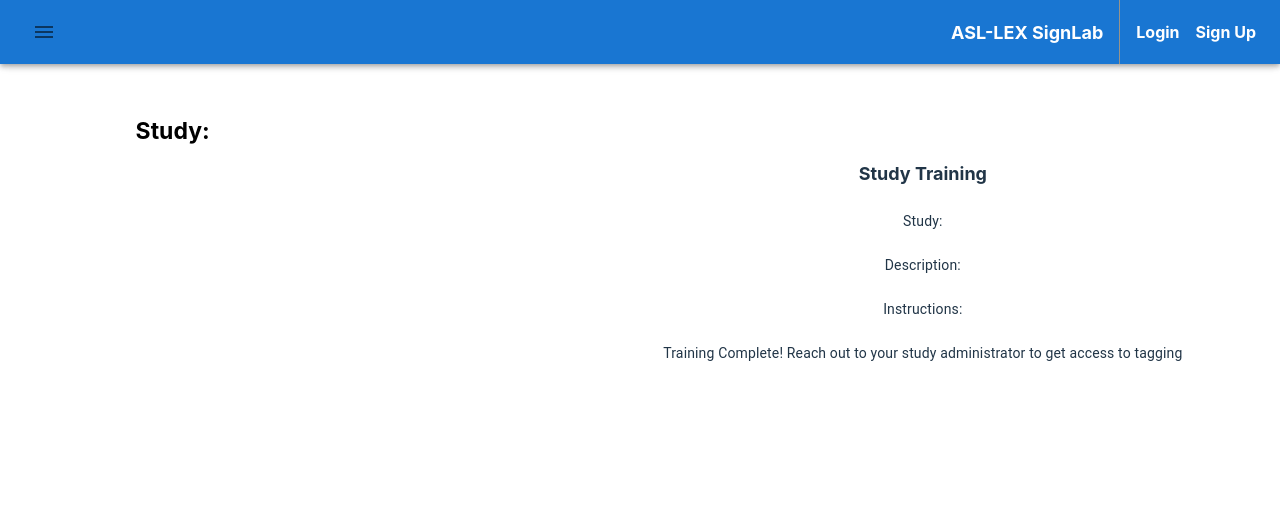
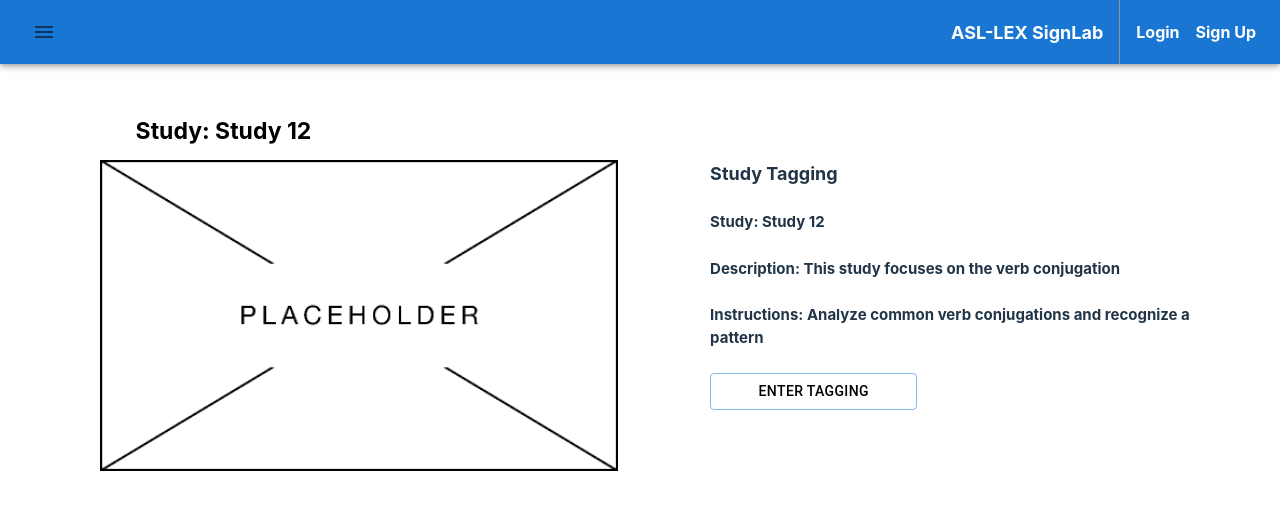
Before and after one commit to hicsail/signlab-react, a React (Vite) app: page /contribute in a window 1280 px wide. Shown: the top 510 px of the page. Built offline with nearby package versions, Linux system fonts and the light colour scheme.

Commit message:
contribute page study rendering

```diff
--- a/src/pages/Contribute.tsx
+++ b/src/pages/Contribute.tsx
@@ -1,19 +1,44 @@
-import { Container, Typography, Box, Stack } from '@mui/material';
+import { Container, Typography, Box, Stack, Button } from '@mui/material';
+import placeholder from './placeholder.png';
 
 const ContributePage = () => {
-  const placeholder = ' ';
+  const initialData = {
+    image: placeholder,
+    name: 'Study 12',
+    description: 'This study focuses on the verb conjugation',
+    instructions: 'Analyze common verb conjugations and recognize a pattern',
+    complete: false
+  };
   return (
     <Container sx={{ left: '5%', width: '90%', top: '100px', position: 'absolute' }}>
       <Typography sx={{ left: '5%', position: 'absolute' }} variant="h5">
-        Study:{placeholder}
+        Study: {initialData.name}
       </Typography>
+
       <Box sx={{ position: 'absolute', width: '100%', top: '60px' }}>
-        <Stack spacing={3} direction="column" sx={{ right: '5%', position: 'absolute' }}>
-          <Typography variant="body1">Study Training</Typography>
-          <Typography variant="body2">Study: </Typography>
-          <Typography variant="body2">Description: </Typography>
-          <Typography variant="body2">Instructions: </Typography>
-          <Typography variant="body2">Training Complete! Reach out to your study administrator to get access to tagging</Typography>
+        {initialData.image && <img src={initialData.image} style={{ position: 'absolute', width: '45%', left: '1%' }} />}
+        <Stack spacing={3} direction="column" sx={{ width: '45%', right: '1%', position: 'absolute' }}>
+          <Typography variant="body1" sx={{ textAlign: 'left' }}>
+            {initialData.complete ? 'Study Training' : 'Study Tagging'}
+          </Typography>
+          <Typography variant="body2" sx={{ textAlign: 'left' }}>
+            Study: {initialData.name}
+          </Typography>
+          <Typography variant="body2" sx={{ textAlign: 'left' }}>
+            Description: {initialData.description}
+          </Typography>
+          <Typography variant="body2" sx={{ textAlign: 'left' }}>
+            Instructions: {initialData.instructions}
+          </Typography>
+          {initialData.complete ? (
+            <Typography variant="body2" sx={{ textAlign: 'left' }}>
+              Training Complete! Reach out to your study administrator to get access to tagging
+            </Typography>
+          ) : (
+            <Button variant="outlined" sx={{ width: '40%', color: 'black' }}>
+              Enter tagging
+            </Button>
+          )}
         </Stack>
       </Box>
     </Container>
--- a/src/theme/ThemeProvider.tsx
+++ b/src/theme/ThemeProvider.tsx
@@ -41,6 +41,12 @@ export const ThemeProvider: FC<ThemeProviderProps> = ({ children }) => {
     fontSize: '18px'
   };
 
+  theme.typography.body2 = {
+    fontFamily: 'BlinkMacSystemFont',
+    fontWeight: 'bold',
+    fontSize: '15px'
+  };
+
   return (
     <MuiThemeProvider theme={theme}>
       <CssBaseline />
```
Also changed, not shown: src/pages/placeholder.png (added).
